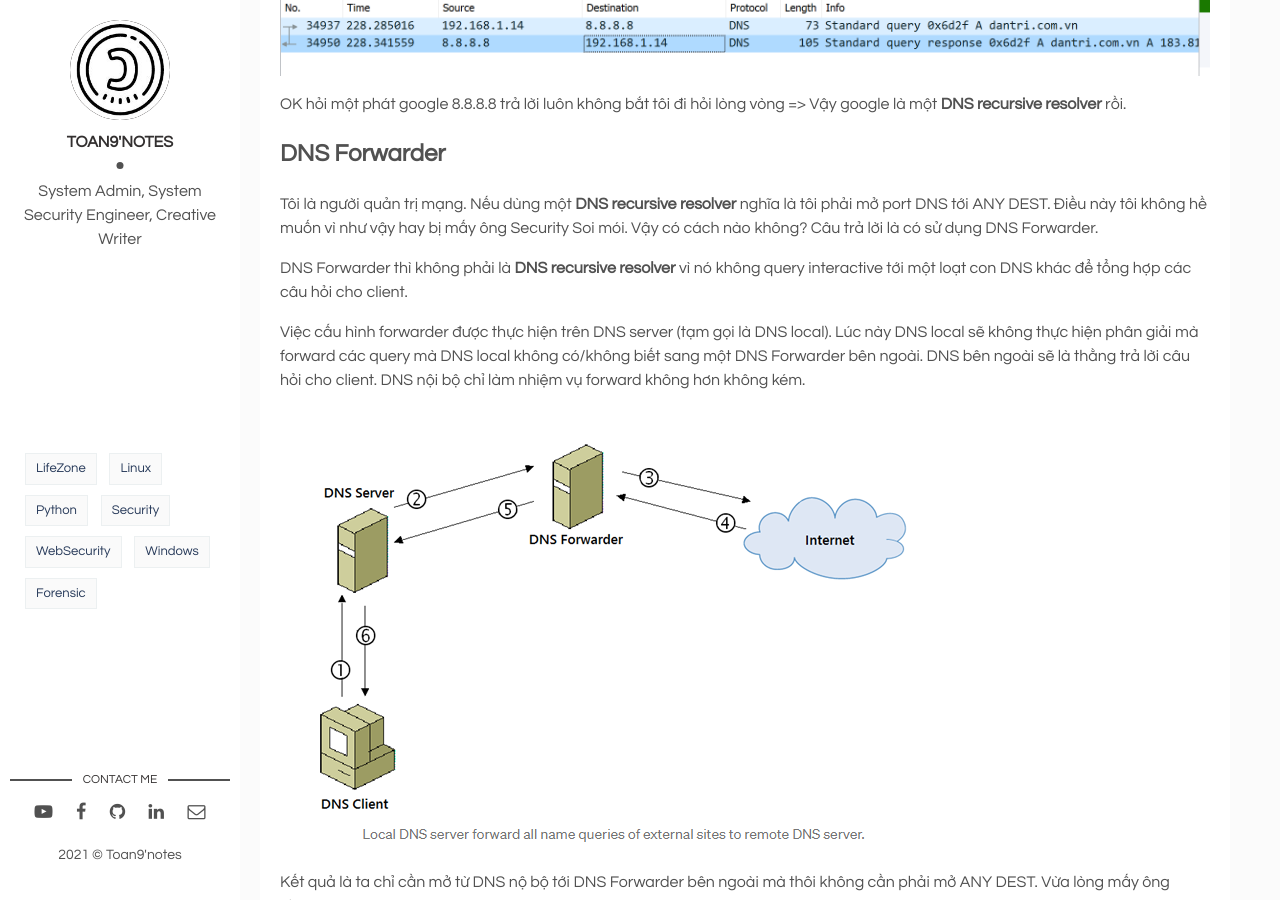
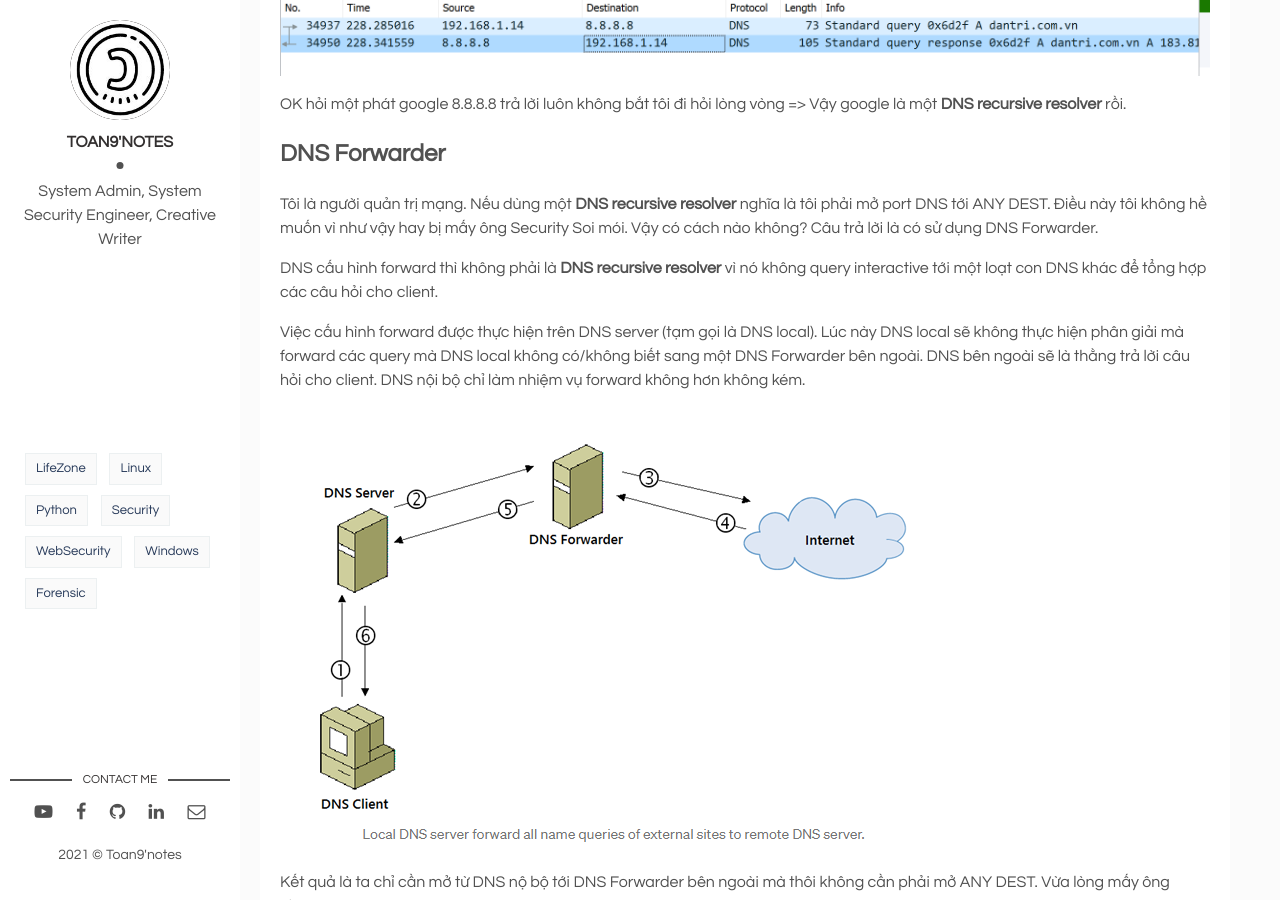
Before and after one commit to toannai/toan9, a Jekyll site: the page built from _posts/2021-12-21-dns-query-domain-amz.markdown, in a window 1280 px wide and 900 px high, scrolled down 1814 px. Built offline with Jekyll 4.4.1, drawn with Linux system fonts in a browser that asks for light colours.

Commit message:
config dns

```diff
--- a/_posts/2021-12-21-dns-query-domain-amz.markdown
+++ b/_posts/2021-12-21-dns-query-domain-amz.markdown
@@ -47,9 +47,9 @@ OK hỏi một phát google 8.8.8.8 trả lời luôn không bắt tôi đi hỏ
 
 Tôi là người quản trị mạng. Nếu dùng một **DNS recursive resolver** nghĩa là tôi phải mở port DNS tới ANY DEST. Điều này tôi không hề muốn vì như vậy hay bị mấy ông Security Soi mói. Vậy có cách nào không? Câu trả lời là có sử dụng DNS Forwarder.
 
-DNS Forwarder thì không phải là **DNS recursive resolver** vì nó không query interactive tới một loạt con DNS khác để tổng hợp các câu hỏi cho client.
+DNS cấu hình forward thì không phải là **DNS recursive resolver** vì nó không query interactive tới một loạt con DNS khác để tổng hợp các câu hỏi cho client.
 
-Việc cấu hình forwarder được thực hiện trên DNS server (tạm gọi là DNS local). Lúc này DNS local sẽ không thực hiện phân giải mà forward các query mà DNS local không có/không biết sang một DNS Forwarder bên ngoài. DNS bên ngoài sẽ là thằng trả lời câu hỏi cho client. DNS nội bộ chỉ làm nhiệm vụ forward không hơn không kém.
+Việc cấu hình forward được thực hiện trên DNS server (tạm gọi là DNS local). Lúc này DNS local sẽ không thực hiện phân giải mà forward các query mà DNS local không có/không biết sang một DNS Forwarder bên ngoài. DNS bên ngoài sẽ là thằng trả lời câu hỏi cho client. DNS nội bộ chỉ làm nhiệm vụ forward không hơn không kém.
 
 ![DNS forwarder]( {{site.url}}/assets/img/2021/12/21/forward.PNG)
 
```
